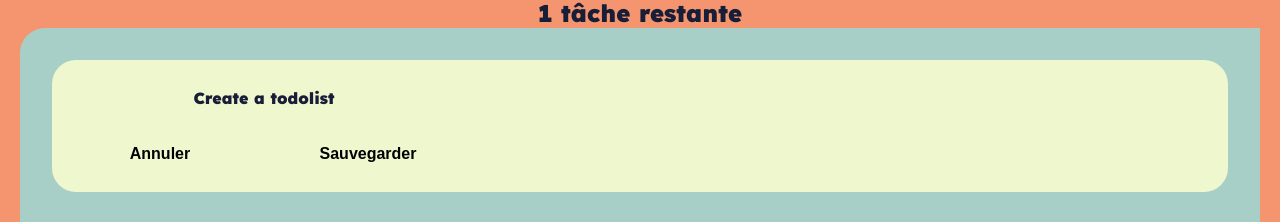
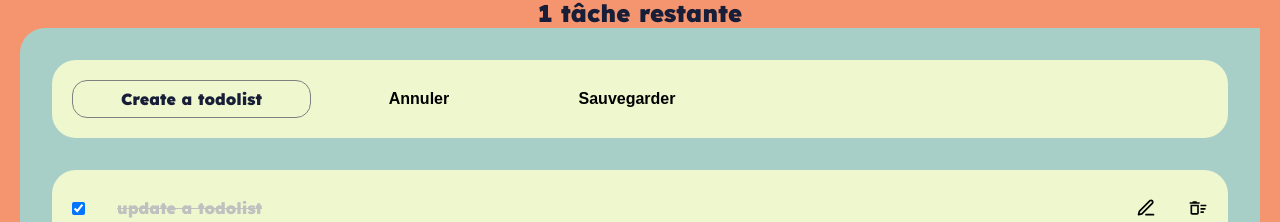
Before and after one commit to rayhearth/TodoList, a React (Vite) app: page /dashboard in a window 1280 px wide. Both pictures are taken after a click on the button 1146 px from the left and 560 px from the top of the page. Shown: the part 462-684 px from the top of the page. Built offline with nearby package versions, Linux system fonts and the light colour scheme.

Commit message:
work on todolist scss, add change for editing profile

```diff
--- a/src/Components/Todo.jsx
+++ b/src/Components/Todo.jsx
@@ -30,7 +30,7 @@ const Todo = ({ name, completed, id }) => {
 	return (
 		<li className="todo stack-small">
 			{isEditing ? (
-				<form onSubmit={handleEditSubmit}>
+				<form onSubmit={handleEditSubmit} className="editing">
 					<div className="c-cb">
 						<input
 							id={id}
--- a/src/assets/sass/components/todolist.scss
+++ b/src/assets/sass/components/todolist.scss
@@ -7,17 +7,25 @@
 	position: relative;
 	background-color: variables.$cream;
 	border-radius: 1.5rem;
-		.c-cb{
+	.c-cb {
 		display: flex;
 		align-items: center;
 		gap: 2rem;
 	}
-		.btn-group{
+	.btn-group {
 		display: flex;
 		align-items: center;
 		gap: 2rem;
 	}
+}
 
+.editing{
+	display: flex;
+	flex-direction: row;
+	input{
+		border: 1px solid grey;
+		border-radius: 15px;
+	}
 }
 
 input[type="checkbox"]:checked + .todo-label {
```
Lines whose indentation alone changed are shown as unchanged.
